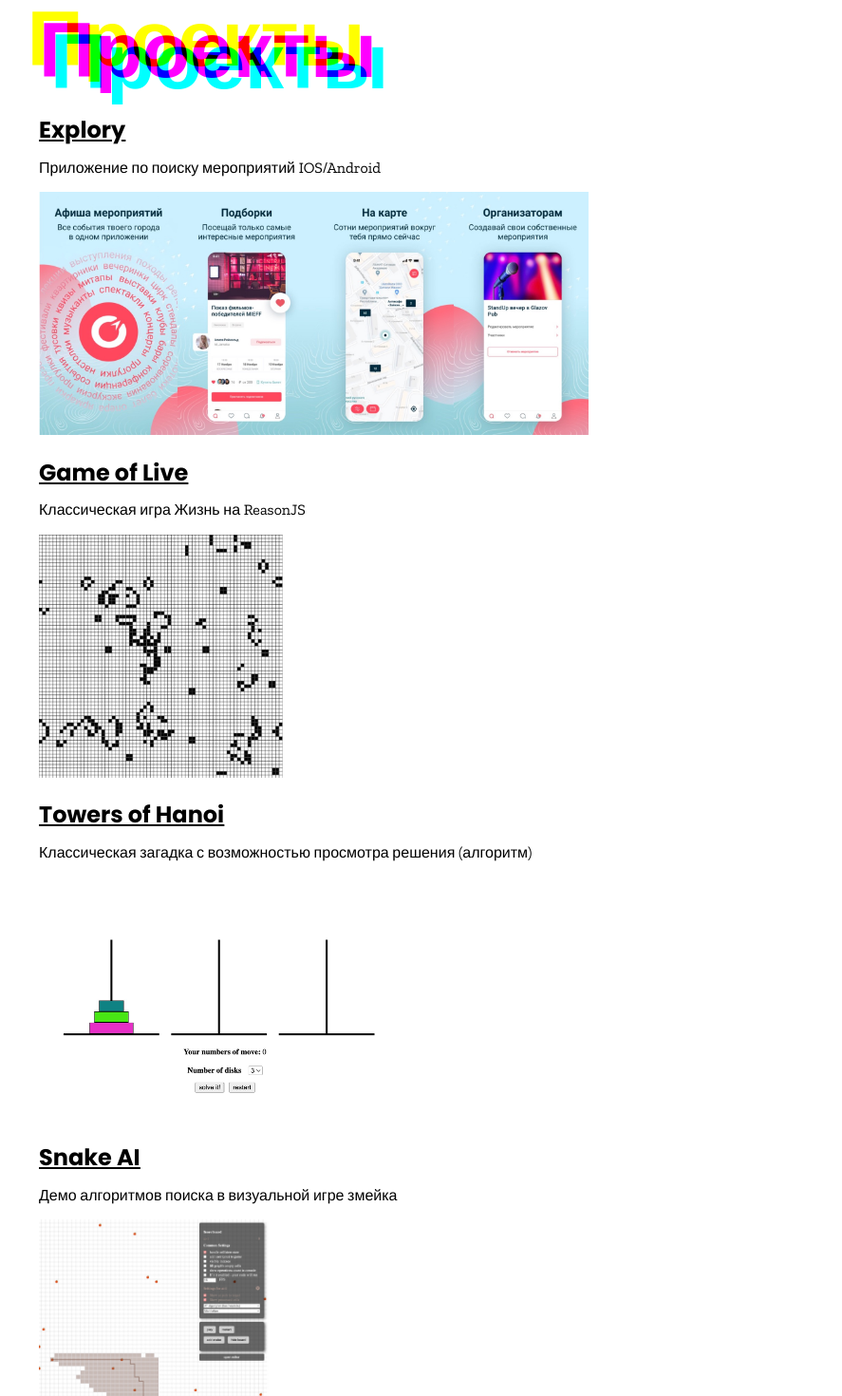
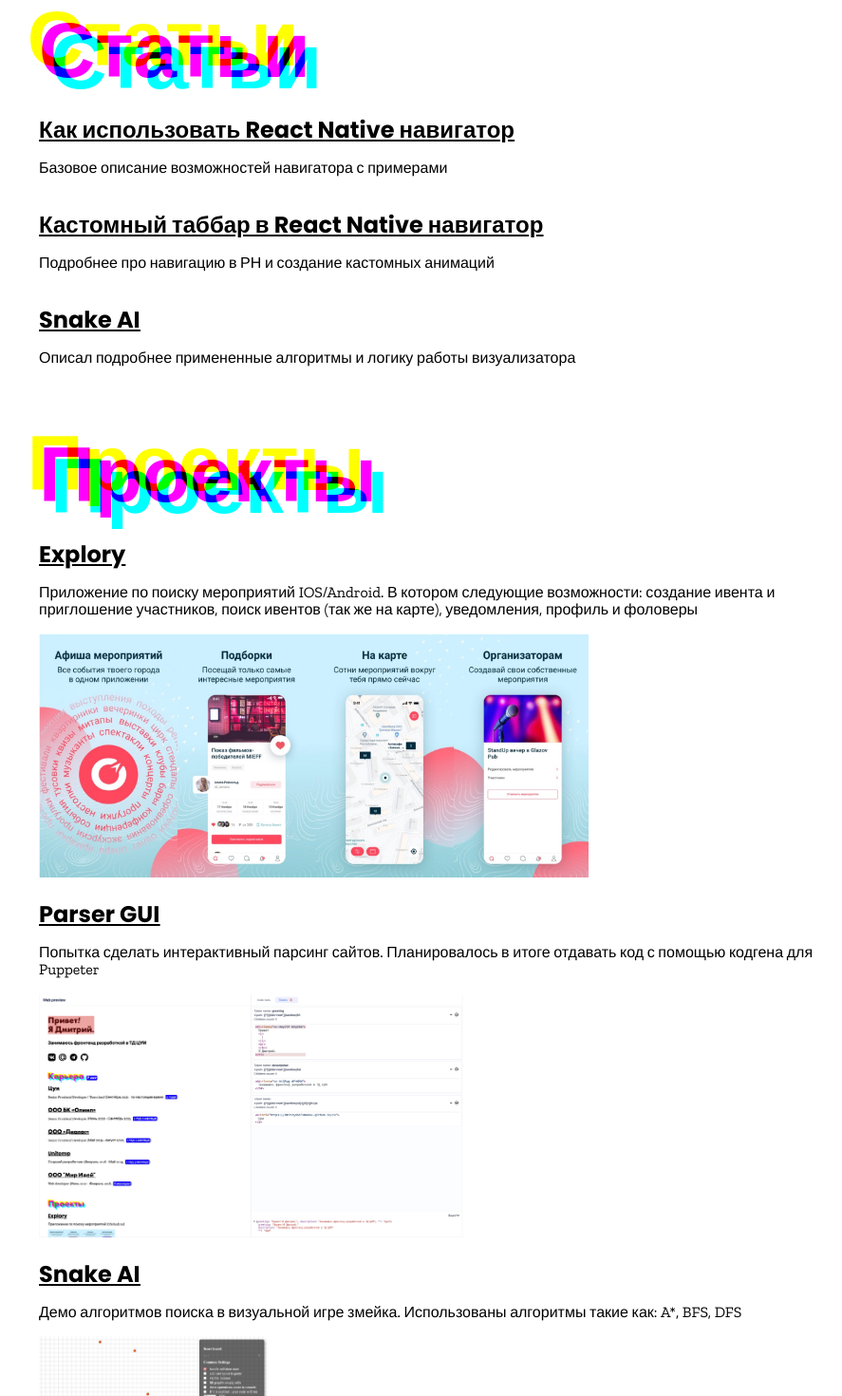
Before and after one commit to dmitryshelomanov/dmitryshelomanov.github.io, a React (Vite) app: page / in a window 1280 px wide. Shown: the part 1100-2570 px from the top of the page at 95% size, without its empty margins (183-1070 px from the left). Built offline with nearby package versions, Linux system fonts and the light colour scheme.

Commit message:
feat: added articles & more projects examples

```diff
--- /dev/null
+++ b/src/artcicles.tsx
@@ -0,0 +1,21 @@
+import React from "react";
+
+export const articles = [
+  {
+    title: "Как использовать React Native навигатор",
+    link: "https://dmitryshelomanov.medium.com/how-to-use-react-navigation-814afa64dda3",
+    text: <>Базовое описание возможностей навигатора с примерами</>,
+  },
+  {
+    title: "Кастомный таббар в React Native навигатор",
+    link: "https://dmitryshelomanov.medium.com/react-navigation-custom-tabbar-78378c243a29",
+    text: <>Подробнее про навигацию в РН и создание кастомных анимаций</>,
+  },
+  {
+    title: "Snake AI",
+    link: "https://dmitryshelomanov.medium.com/snake-ai-7cb6d55c1b4e",
+    text: (
+      <>Описал подробнее примененные алгоритмы и логику работы визуализатора</>
+    ),
+  },
+];
--- a/src/main.jsx
+++ b/src/main.jsx
@@ -7,6 +7,7 @@
 import { expirience, Tag } from "./expirience";
 import { expiriencePlural } from "./lib/plural";
 import "./ui/customize.less";
+import { articles } from "./artcicles";
 
 const Page = styled.section`
   width: 100%;
@@ -87,7 +88,7 @@
   max-height: 256px;
 
   ${desktop(css`
-    max-width: 580px;
+    max-width: 780px;
   `)}
 `;
 
@@ -175,6 +176,21 @@
 
     <List>
       <Hero>
+        <span content="Статьи">Статьи</span>
+      </Hero>
+
+      {articles.map((it) => (
+        <li key={it.link}>
+          <h2>
+            <a href={it.link}>{it.title}</a>
+          </h2>
+          <p>{it.text}</p>
+        </li>
+      ))}
+    </List>
+
+    <List>
+      <Hero>
         <span content="Проекты">Проекты</span>
       </Hero>
 
@@ -182,7 +198,11 @@
         <h2>
           <a href="#">Explory</a>
         </h2>
-        <p>Приложение по поиску мероприятий IOS/Android</p>
+        <p>
+          Приложение по поиску мероприятий IOS/Android. В котором следующие
+          возможности: создание ивента и приглошение участников, поиск ивентов
+          (так же на карте), уведомления, профиль и фоловеры
+        </p>
         <AppPreview
           src="/explory.jpeg"
           alt="Explory App"
--- a/src/projects.tsx
+++ b/src/projects.tsx
@@ -1,6 +1,28 @@
 import React from "react";
 
 export const projects = [
+  {
+    title: "Parser GUI",
+    link: "https://dmitryshelomanov.github.io/parser-gui/",
+    text: (
+      <>
+        Попытка сделать интерактивный парсинг сайтов. Планировалось в итоге
+        отдавать код с помощью кодгена для Puppeter
+      </>
+    ),
+    img: "/parser.jpeg",
+  },
+  {
+    title: "Snake AI",
+    link: "https://dmitryshelomanov.github.io/snake/",
+    text: (
+      <>
+        Демо алгоритмов поиска в&nbsp;визуальной игре змейка. Использованы
+        алгоритмы такие как: A*, BFS, DFS
+      </>
+    ),
+    img: "/snake.jpeg",
+  },
   {
     title: "Game of Live",
     link: "https://dmitryshelomanov.github.io/reason-game-of-life/",
@@ -16,21 +38,31 @@
     img: "/towers.jpeg",
   },
   {
-    title: "Snake AI",
-    link: "https://dmitryshelomanov.github.io/snake/",
-    text: <>Демо алгоритмов поиска в&nbsp;визуальной игре змейка</>,
-    img: "/snake.jpeg",
-  },
-  {
     title: "Мобитва next",
     link: "https://mobilefight.github.io/mobile-fight/",
-    text: <>Попытка воссоздать старую текстовую онлайн игру</>,
+    text: (
+      <>
+        Попытка воссоздать старую текстовую онлайн игру мобитва (Квесты, чат,
+        бои 1 на 1 и множественные).
+      </>
+    ),
     img: "/mobilefight.jpeg",
   },
   {
     title: "Музыкальный плеер",
     link: "https://dmitryshelomanov.github.io/music-player/#/",
-    text: <>Музыкальный плеер с&nbsp;визуализацией</>,
+    text: <>Простой музыкальный плеер с&nbsp;визуализацией</>,
     img: "/muscplayer.jpeg",
   },
+  {
+    title: "PHP engine",
+    link: "https://github.com/dmitryshelomanov/Engine",
+    text: (
+      <>
+        В колледже пока обучался написал проект напоминающий Laravel, который
+        помогает быстро сделать какой то прототип с бекендом на php
+      </>
+    ),
+    img: "/engine.jpeg",
+  },
 ];
```
Also changed, not shown: public/engine.jpeg (added), public/parser.jpeg (added).
